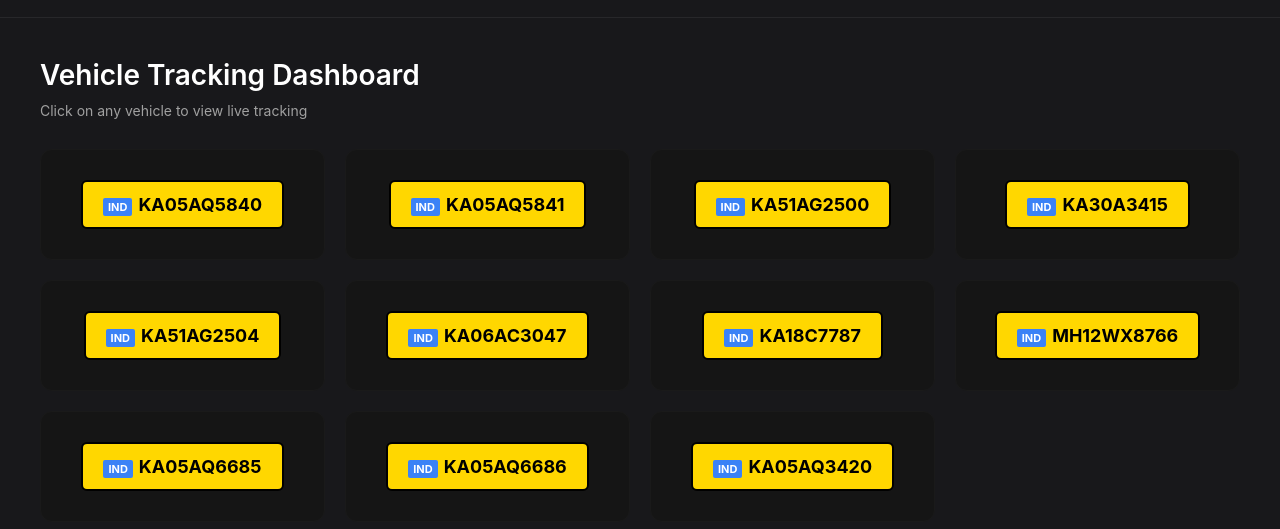
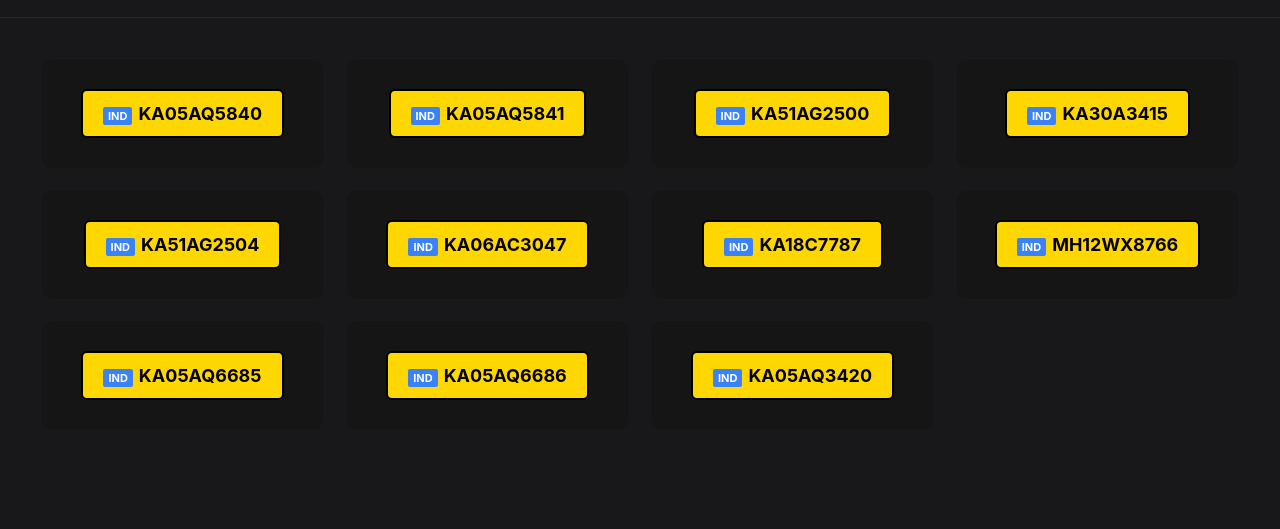
Before and after one commit to commandcenter24x7/Elite, a plain HTML site: page index.html in a window 1280 px wide. Shown: the part 63-592 px from the top of the page. Drawn offline with Linux system fonts and the light colour scheme.

Commit message:
Update index.html

```diff
--- a/index.html
+++ b/index.html
@@ -48,19 +48,6 @@
             padding: 40px;
             max-width: 1400px;
             margin: 0 auto;
-        }
-
-        .page-title {
-            font-size: 28px;
-            font-weight: 600;
-            color: #fff;
-            margin-bottom: 10px;
-        }
-
-        .page-subtitle {
-            color: #a0a0a0;
-            font-size: 14px;
-            margin-bottom: 30px;
         }
 
         .vehicles-grid {
@@ -136,16 +123,13 @@
 <body>
     <div class="header">
         <div class="logo-container">
-            <!-- Replace 'path-to-your-logo.png' with your actual logo image path -->
-            <img src="/Screenshot 2025-12-04 201500.png" alt="Cautio Logo" class="logo-img" onerror="this.style.display='none'; document.querySelector('.logo-fallback').style.display='block';">
+            <img src="Screenshot 2025-12-04 201500.png" alt="Cautio Logo" class="logo-img" onerror="this.style.display='none'; document.querySelector('.logo-fallback').style.display='block';">
             <div class="logo-fallback" style="display: none; font-size: 32px; font-weight: 700; color: #fff;">cautio</div>
             <span class="project-name">Elite</span>
         </div>
     </div>
 
     <div class="container">
-        <h1 class="page-title">Vehicle Tracking Dashboard</h1>
-        <p class="page-subtitle">Click on any vehicle to view live tracking</p>
         <div class="vehicles-grid" id="vehiclesGrid"></div>
     </div>
 
```
